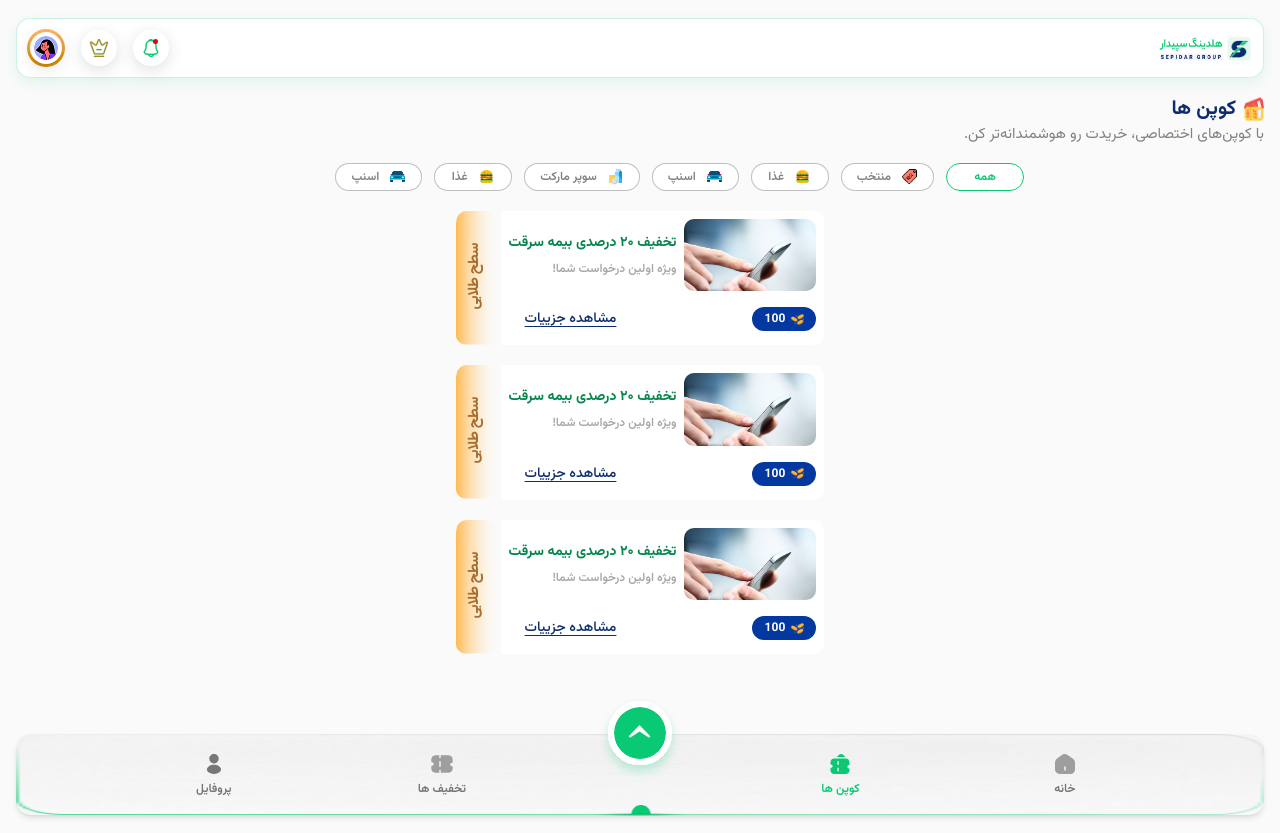
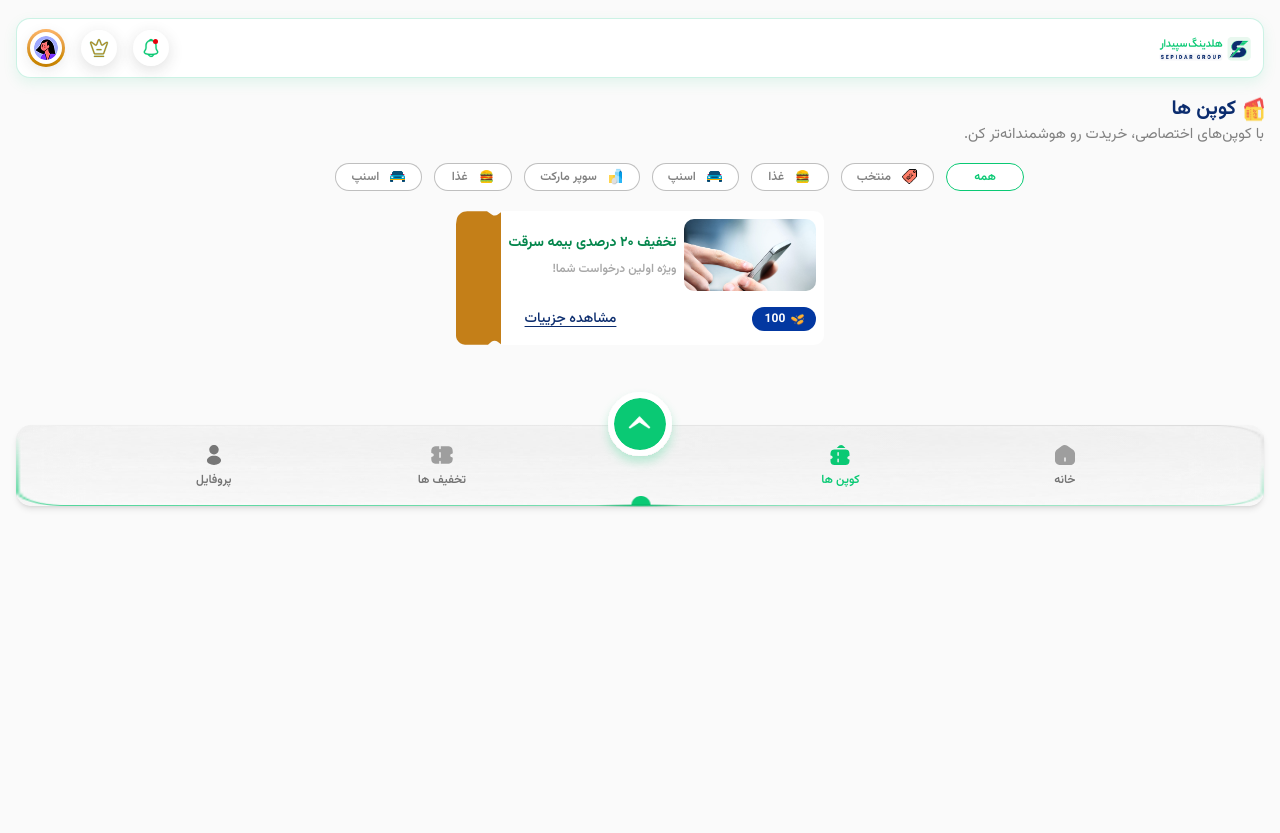
Before and after one commit to mahdimazhabi/club-dashbord, a React (Vite) app: page /plans in a window 1280 px wide. After the commit the page ends 800 px from the top, so only its background shows below. Built offline with nearby package versions, Linux system fonts and the light colour scheme.

Commit message:
edit  to plans components

```diff
--- a/src/page/plans/components/ListsPlans.tsx
+++ b/src/page/plans/components/ListsPlans.tsx
@@ -1,7 +1,7 @@
 import DisImg from "@/assets/img/discountImg.png";
 import BanerPlansImg from "@/assets/img/BanerPlans.jpg";
 import SliderSearch from "@/shared/components/SliderSearch";
-import { CoinIcon } from "@/assets";
+import { CoinIcon, VectorIcon } from "@/assets";
 import { Button } from "@/components/ui/button";
 
 const ListsPlans = () => {
@@ -19,9 +19,9 @@ const ListsPlans = () => {
         </p>
       </div>
       <SliderSearch />
-      <div className="flex justify-center mt-5">
+      <div className="flex  justify-center mt-5">
         <div className="bg-[#FFF]  rounded-r-lg ">
-          <div className="p-2  relative z-20">
+          <div className="p-2  relative z-20 ">
             <div className="flex items-center gap-2">
               <div>
                 <img
@@ -55,194 +55,7 @@ const ListsPlans = () => {
             </div>
           </div>
         </div>
-        <svg
-          xmlns="http://www.w3.org/2000/svg"
-          width="45"
-          height="134"
-          viewBox="0 0 45 134"
-          fill="none"
-        >
-          <defs>
-            <linearGradient
-              id="gold-gradient"
-              x1="0"
-              y1="0"
-              x2="45"
-              y2="0"
-              gradientUnits="userSpaceOnUse"
-            >
-              <stop offset="0%" stopColor="#FFBA53" />
-              <stop offset="100%" stopColor="white" stopOpacity="0" />
-            </linearGradient>
-          </defs>
-
-          <path
-            d="M41.6981 130.46L45 133V1L41.8731 3.34514C40.1562 4.63283 37.809 4.68121 36.0405 3.46535L31 0H11.3628C10.1281 0 8.90051 0.187342 7.72199 0.555629C3.92088 1.74348 1.14131 5.01084 0.578113 8.95321L0.130657 12.0854C0.0436619 12.6944 0 13.3087 0 13.9239V85V124.61C0 125.851 0.307848 127.072 0.89594 128.164C2.52202 131.184 5.58425 133.189 9 133.5H32L35.4199 130.606C37.2172 129.085 39.832 129.025 41.6981 130.46Z"
-            fill="url(#gold-gradient)"
-          />
-
-          <text
-            x="40"
-            y="70"
-            fontSize="15px"
-            fontWeight="700"
-            letterSpacing="-0.45px"
-            fill="#A86D2E"
-            transform="rotate(-90, 12, 60)"
-          >
-            سطح طلایی
-          </text>
-        </svg>
-      </div>
-      <div className="flex justify-center mt-5">
-        <div className="bg-[#FFF]  rounded-r-lg ">
-          <div className="p-2  relative z-20">
-            <div className="flex items-center gap-2">
-              <div>
-                <img
-                  src={BanerPlansImg}
-                  alt="plans"
-                  width={132}
-                  height={84}
-                  className="rounded-lg"
-                />
-              </div>
-              <div className="space-y-2">
-                <h1 className="text-[#04864C] font-bold text-sm capitalize">
-                  تخفیف ۲۰ درصدی بیمه سرقت
-                </h1>
-                <p className="text-[#A7A7A7] text-xs font-semibold capitalize">
-                  ویژه اولین درخواست شما!
-                </p>
-              </div>
-            </div>
-            <div className="flex items-center justify-between mt-2.5">
-              <div className="flex items-center text-white bg-[#0338A1] rounded-2xl w-16 h-6 text-center justify-center gap-1.5">
-                <CoinIcon />
-                <span className="text-xs font-bold">100</span>
-              </div>
-              <Button
-                variant={"link"}
-                className="text-spidar2 underline cursor-pointer"
-              >
-                مشاهده جزییات
-              </Button>
-            </div>
-          </div>
-        </div>
-        <svg
-          xmlns="http://www.w3.org/2000/svg"
-          width="45"
-          height="134"
-          viewBox="0 0 45 134"
-          fill="none"
-        >
-          <defs>
-            <linearGradient
-              id="gold-gradient"
-              x1="0"
-              y1="0"
-              x2="45"
-              y2="0"
-              gradientUnits="userSpaceOnUse"
-            >
-              <stop offset="0%" stopColor="#FFBA53" />
-              <stop offset="100%" stopColor="white" stopOpacity="0" />
-            </linearGradient>
-          </defs>
-
-          <path
-            d="M41.6981 130.46L45 133V1L41.8731 3.34514C40.1562 4.63283 37.809 4.68121 36.0405 3.46535L31 0H11.3628C10.1281 0 8.90051 0.187342 7.72199 0.555629C3.92088 1.74348 1.14131 5.01084 0.578113 8.95321L0.130657 12.0854C0.0436619 12.6944 0 13.3087 0 13.9239V85V124.61C0 125.851 0.307848 127.072 0.89594 128.164C2.52202 131.184 5.58425 133.189 9 133.5H32L35.4199 130.606C37.2172 129.085 39.832 129.025 41.6981 130.46Z"
-            fill="url(#gold-gradient)"
-          />
-
-          <text
-            x="40"
-            y="70"
-            fontSize="15px"
-            fontWeight="700"
-            letterSpacing="-0.45px"
-            fill="#A86D2E"
-            transform="rotate(-90, 12, 60)"
-          >
-            سطح طلایی
-          </text>
-        </svg>
-      </div>
-      <div className="flex justify-center mt-5">
-        <div className="bg-[#FFF]  rounded-r-lg ">
-          <div className="p-2  relative z-20">
-            <div className="flex items-center gap-2">
-              <div>
-                <img
-                  src={BanerPlansImg}
-                  alt="plans"
-                  width={132}
-                  height={84}
-                  className="rounded-lg"
-                />
-              </div>
-              <div className="space-y-2">
-                <h1 className="text-[#04864C] font-bold text-sm capitalize">
-                  تخفیف ۲۰ درصدی بیمه سرقت
-                </h1>
-                <p className="text-[#A7A7A7] text-xs font-semibold capitalize">
-                  ویژه اولین درخواست شما!
-                </p>
-              </div>
-            </div>
-            <div className="flex items-center justify-between mt-2.5">
-              <div className="flex items-center text-white bg-[#0338A1] rounded-2xl w-16 h-6 text-center justify-center gap-1.5">
-                <CoinIcon />
-                <span className="text-xs font-bold">100</span>
-              </div>
-              <Button
-                variant={"link"}
-                className="text-spidar2 underline cursor-pointer"
-              >
-                مشاهده جزییات
-              </Button>
-            </div>
-          </div>
-        </div>
-        <svg
-          xmlns="http://www.w3.org/2000/svg"
-          width="45"
-          height="134"
-          viewBox="0 0 45 134"
-          fill="none"
-        >
-          <defs>
-            <linearGradient
-              id="gold-gradient"
-              x1="0"
-              y1="0"
-              x2="45"
-              y2="0"
-              gradientUnits="userSpaceOnUse"
-            >
-              <stop offset="0%" stopColor="#FFBA53" />
-              <stop offset="100%" stopColor="white" stopOpacity="0" />
-            </linearGradient>
-          </defs>
-
-          <path
-            d="M41.6981 130.46L45 133V1L41.8731 3.34514C40.1562 4.63283 37.809 4.68121 36.0405 3.46535L31 0H11.3628C10.1281 0 8.90051 0.187342 7.72199 0.555629C3.92088 1.74348 1.14131 5.01084 0.578113 8.95321L0.130657 12.0854C0.0436619 12.6944 0 13.3087 0 13.9239V85V124.61C0 125.851 0.307848 127.072 0.89594 128.164C2.52202 131.184 5.58425 133.189 9 133.5H32L35.4199 130.606C37.2172 129.085 39.832 129.025 41.6981 130.46Z"
-            fill="url(#gold-gradient)"
-          />
-
-          <text
-            x="40"
-            y="70"
-            fontSize="15px"
-            fontWeight="700"
-            letterSpacing="-0.45px"
-            fill="#A86D2E"
-            transform="rotate(-90, 12, 60)"
-          >
-            سطح طلایی
-          </text>
-        </svg>
+        <VectorIcon className="text-[#C47F18]" width={45} height={134} />
       </div>
     </section>
   );
```
Also changed, not shown: src/assets/logo/Spidar.png (added).
